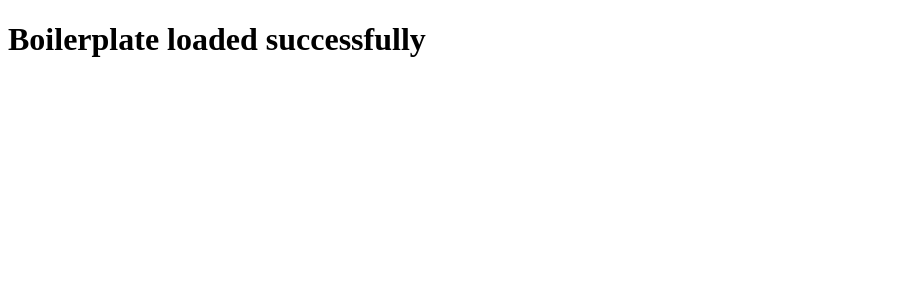
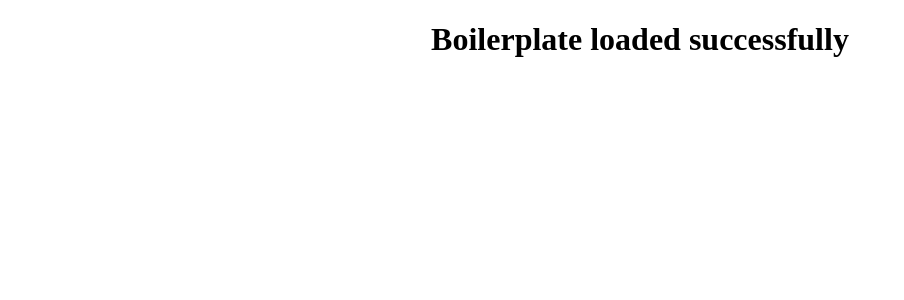
Before and after one commit to thatwelshfella/webpackBoilerplate, a React app: page / in a window 1280 px wide. Shown: the top 300 px of the page, without its empty margins (0-904 px from the left). Built offline with nearby package versions, Linux system fonts and the light colour scheme; the HTML template or start-up script is replaced by a standard one.

Commit message:
updated jest config, added jest mocks, added less

```diff
--- a/jest.config.js
+++ b/jest.config.js
@@ -11,7 +11,7 @@ module.exports = {
     '!src/**/*.(test|spec).(js|jsx)',
     '!**/unit-tests/**',
     '!**/dist/**',
-    '!**/src/index.(js|jsx)',
+    '!**/src/Index.(js|jsx)',
     '!**/tests/**',
     '!**/assets/**',
   ],
--- a/src/App.jsx
+++ b/src/App.jsx
@@ -3,7 +3,7 @@ import './App.less'
 
 const App = () => {
   return (
-    <div>
+    <div className='app'>
       <h1>Boilerplate loaded successfully</h1>
     </div>
   );
--- a/src/App.less
+++ b/src/App.less
@@ -0,0 +1,3 @@
+.app {
+  text-align: center;
+}
```
Also changed, not shown: tests/fileMock.js (added, +1 -0 lines), tests/styleMock.js (added, +1 -0 lines), 1 other file (tests, documents, lock files or other folders).
